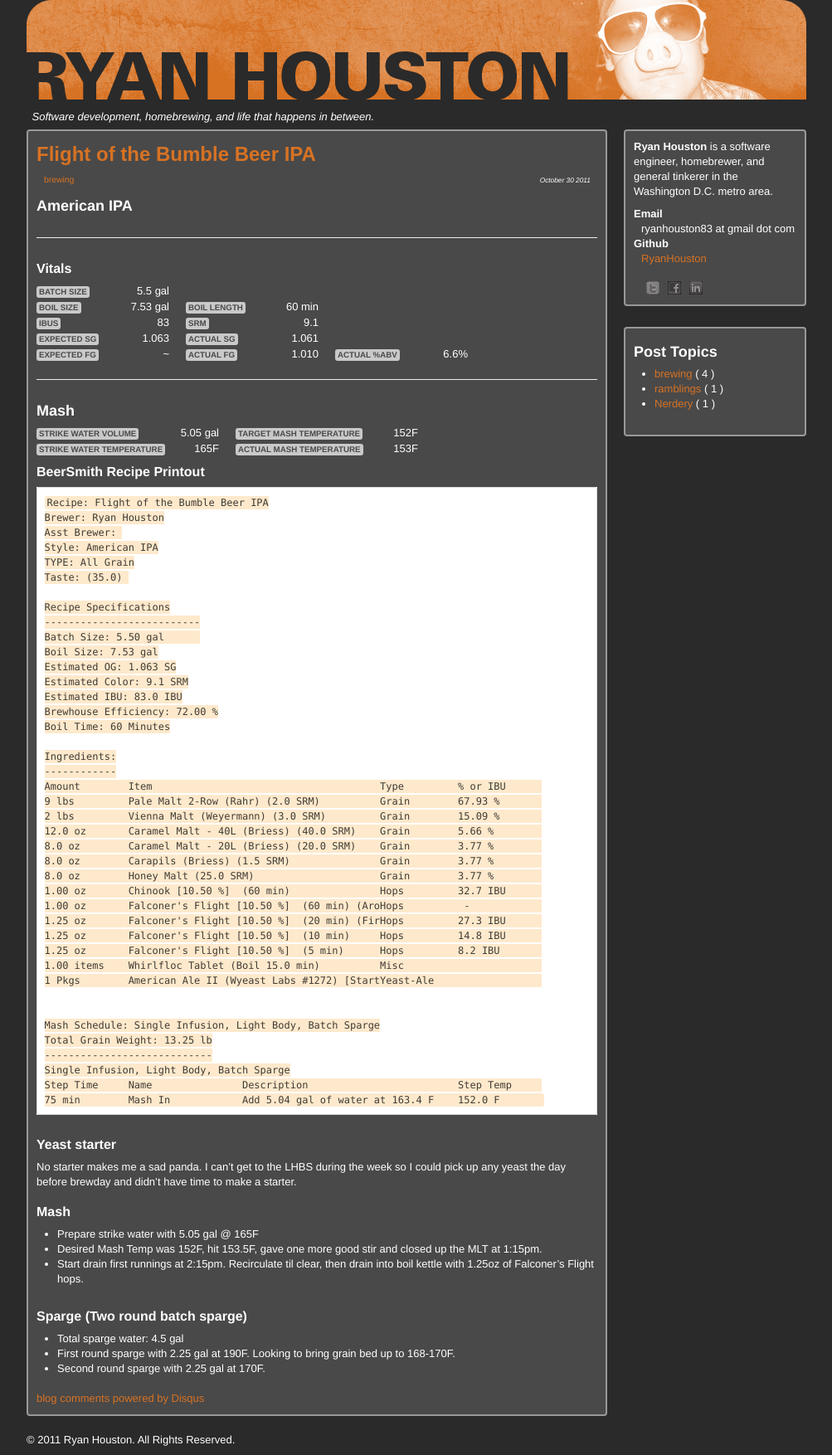
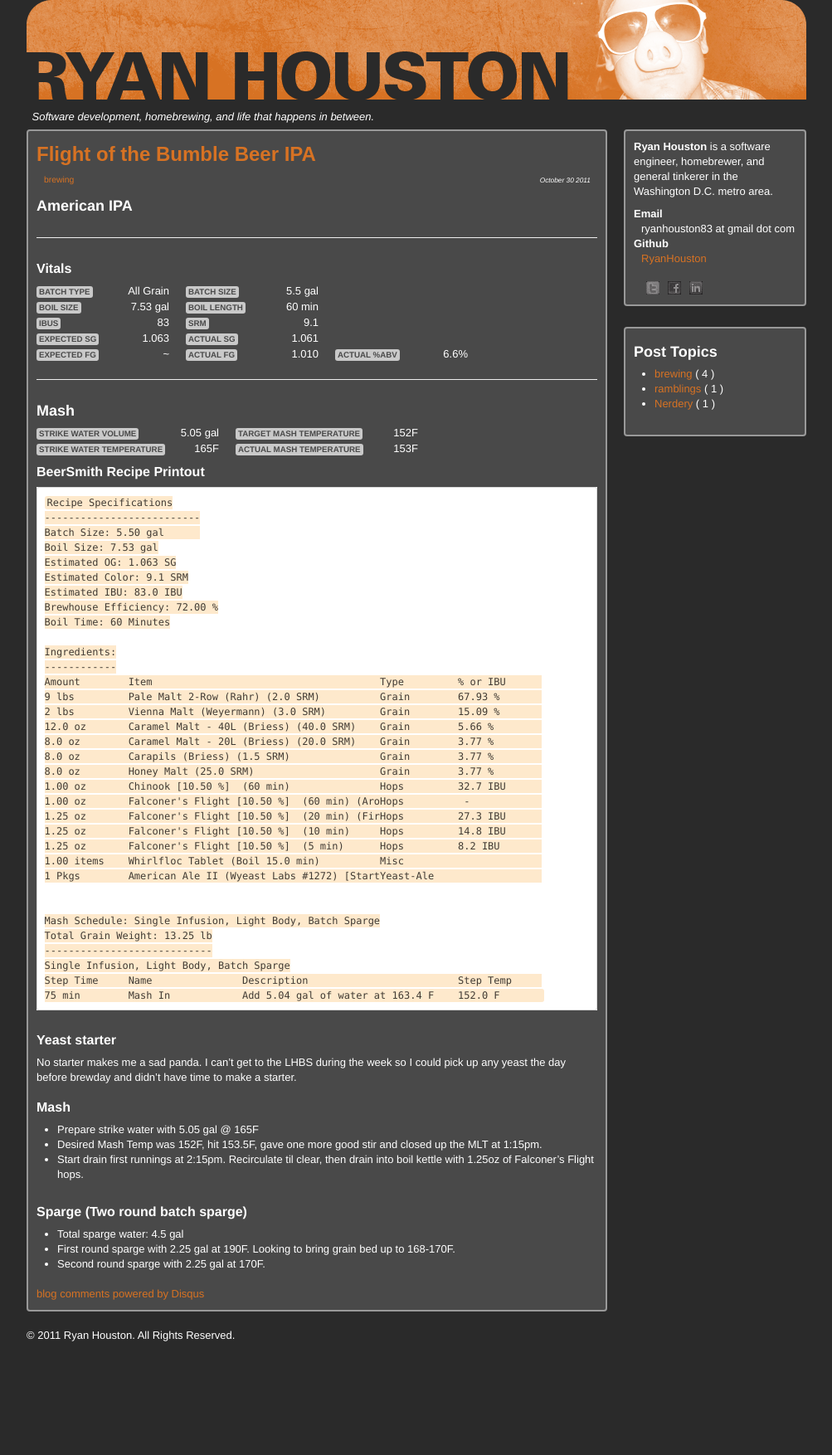
Before and after one commit to ryanhouston/ryanjhouston.com, a Jekyll site: the page built from brewing/_posts/2011-10-30-flight-of-the-bumble-beer-ipa.markdown, in a window 1280 px wide. Shown: the whole page at 83% size, without its empty margins (138-1141 px from the left). Built offline with Jekyll 4.4.1, drawn with Linux system fonts in a browser that asks for light colours; comment, search, counter and statistics services are not loaded; after the commit the page ends 1628 px from its top, so only the background shows below that.

Commit message:
Add batch type attribute

```diff
--- a/_layouts/brew.html
+++ b/_layouts/brew.html
@@ -12,9 +12,16 @@
 
   <div class="beer-vitals">
 
-    <div class="span3">
-      <span class="label">Batch Size</span>
-      <span class="pull-right">{{ page.beer.vitals.batch-size }}</span>
+    <div class="row">
+      <div class="span3">
+        <span class="label">Batch Type</span>
+        <span class="pull-right">{{ page.beer.vitals.type }}</span>
+      </div>
+
+      <div class="span3">
+        <span class="label">Batch Size</span>
+        <span class="pull-right">{{ page.beer.vitals.batch-size }}</span>
+      </div>
     </div>
 
     <div class="row">
--- a/brewing/_posts/2011-10-30-flight-of-the-bumble-beer-ipa.markdown
+++ b/brewing/_posts/2011-10-30-flight-of-the-bumble-beer-ipa.markdown
@@ -41,13 +42,6 @@
 ---
 
 #### BeerSmith Recipe Printout
-    Recipe: Flight of the Bumble Beer IPA
-    Brewer: Ryan Houston
-    Asst Brewer:
-    Style: American IPA
-    TYPE: All Grain
-    Taste: (35.0)
-
     Recipe Specifications
     --------------------------
     Batch Size: 5.50 gal
```
Also changed, not shown: other parts of brewing/_posts/2011-10-30-flight-of-the-bumble-beer-ipa.markdown (+1 -0 lines).
